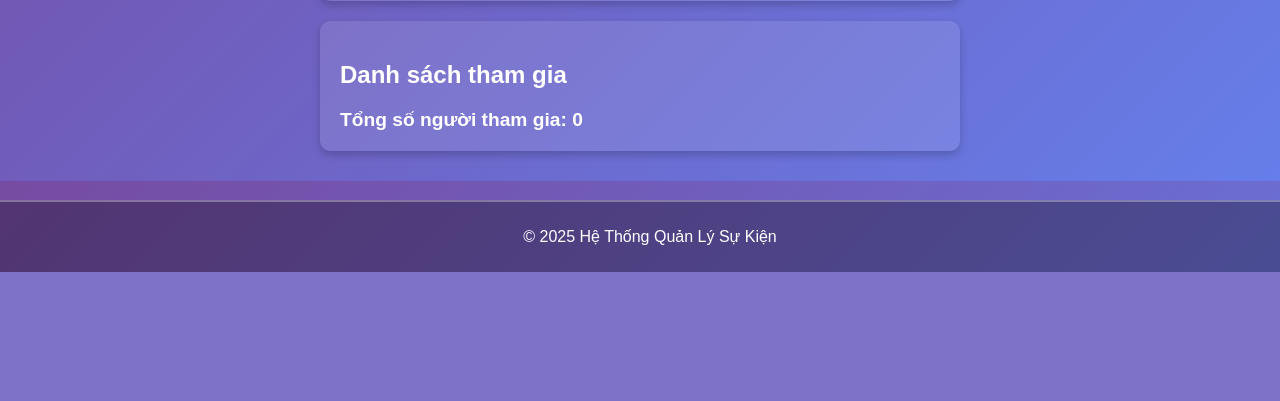
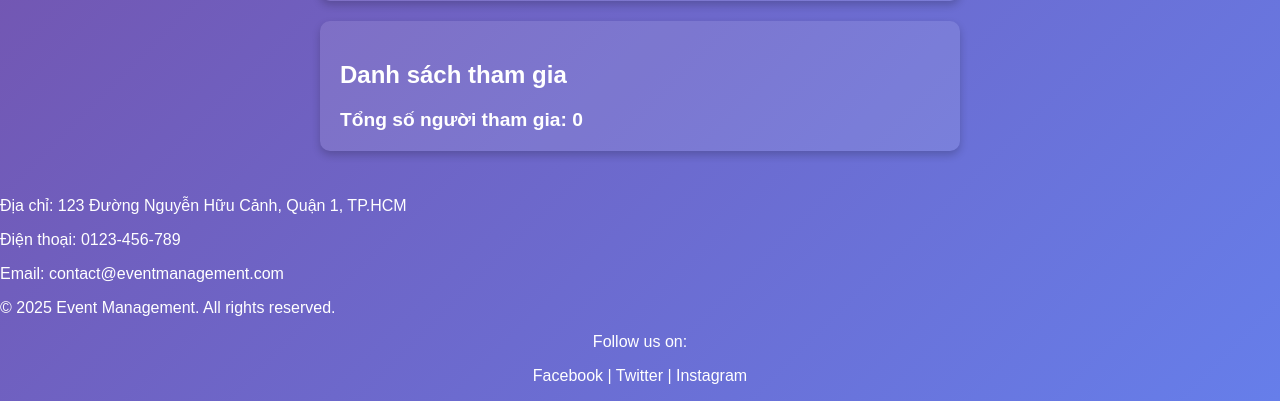
Before and after one commit to tinloc/demo, a Django app: page /event/index in a window 1280 px wide. Shown: the part 528-929 px from the top of the page. Before the commit the page ends 800 px from the top, so only its background shows below. Run offline with Django 5.2, Linux system fonts and the light colour scheme.

Commit message:
sửa thêm

```diff
--- a/wedquanlysk/app/Templates/app/index.html
+++ b/wedquanlysk/app/Templates/app/index.html
@@ -133,15 +133,40 @@
         font-weight: bold;
       }
       footer {
-        text-align: center;
-        padding: 10px;
-        background-color: rgba(0, 0, 0, 0.3);
-        border-top: 2px solid rgba(255, 255, 255, 0.3);
-        position: fixed;
-        width: 100%;
-        bottom: 0;
-        animation: footerSlide 1s ease-out;
+        footer {
+          display: flex;
+          justify-content: space-between;
+          align-items: center;
+          padding: 1rem 2rem;
+          background-color: #1a1a1a;
+          color: #fff;
+          font-size: 0.9rem;
       }
+
+      .footer-left, .footer-center, .footer-right {
+          flex: 1;
+          text-align: center;
+      }
+
+      .footer-left {
+          text-align: left;
+      }
+
+      .footer-right {
+          text-align: center;
+      }
+
+      .footer-right a {
+          color: #fff;
+          text-decoration: none;
+          margin: 0 5px;
+      }
+
+      .footer-right a:hover {
+          text-decoration: underline;
+      }
+
+    }
       @keyframes footerSlide {
         from {
           transform: translateY(100%);
@@ -190,7 +215,18 @@
       </section>
     </main>
     <footer>
-      <p>&copy; 2025 Hệ Thống Quản Lý Sự Kiện</p>
+      <div class="footer-left">
+        <p>Địa chỉ: 123 Đường Nguyễn Hữu Cảnh, Quận 1, TP.HCM</p>
+        <p>Điện thoại: 0123-456-789</p>
+        <p>Email: contact@eventmanagement.com</p>
+    </div>
+    <div class="footer-info">
+        <p>&copy; 2025 Event Management. All rights reserved.</p>
+    </div>
+    <div class="footer-right">
+        <p>Follow us on:</p>
+        <p>Facebook | Twitter | Instagram</p>
+    </div>
     </footer>
 
     <script>
```
